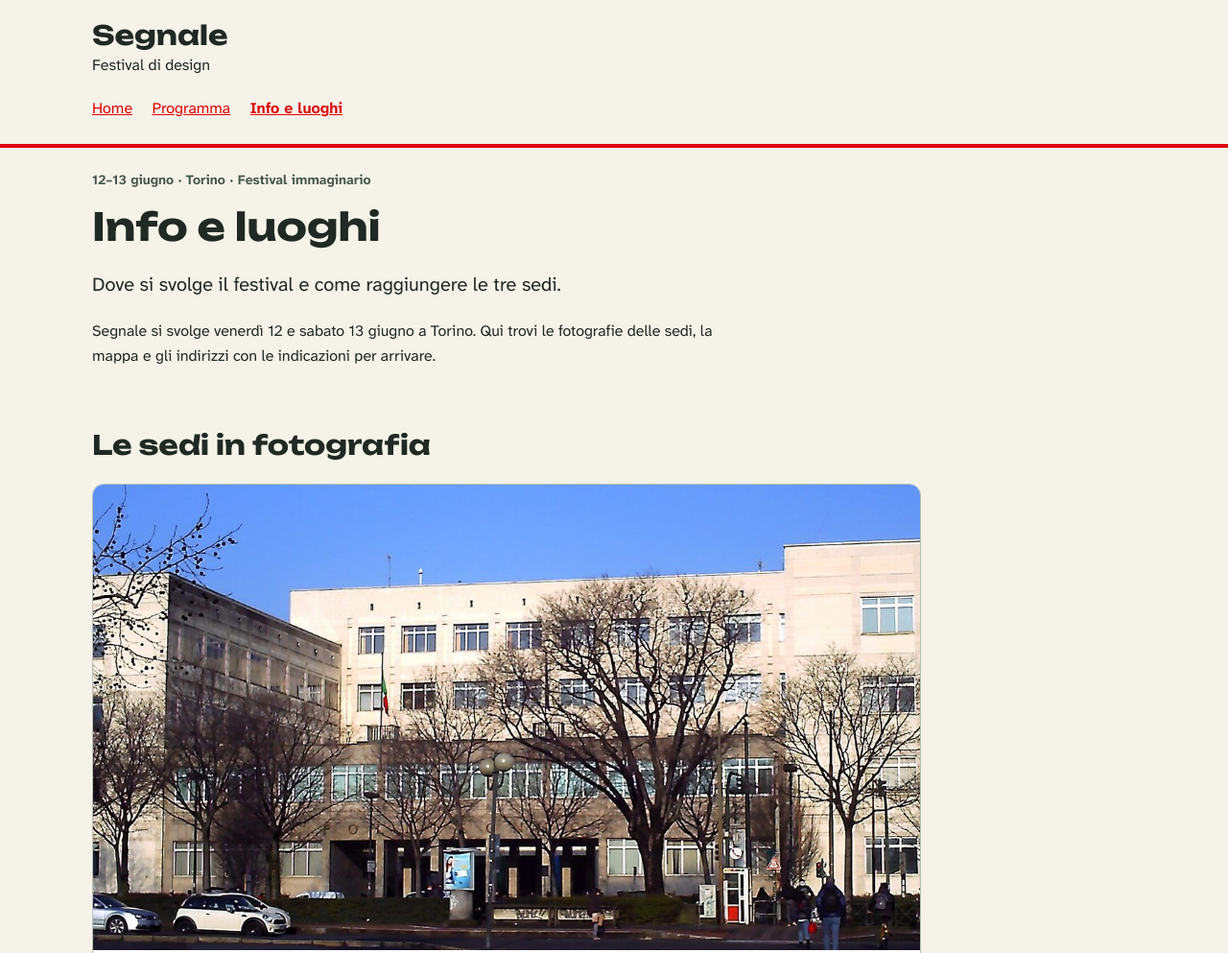
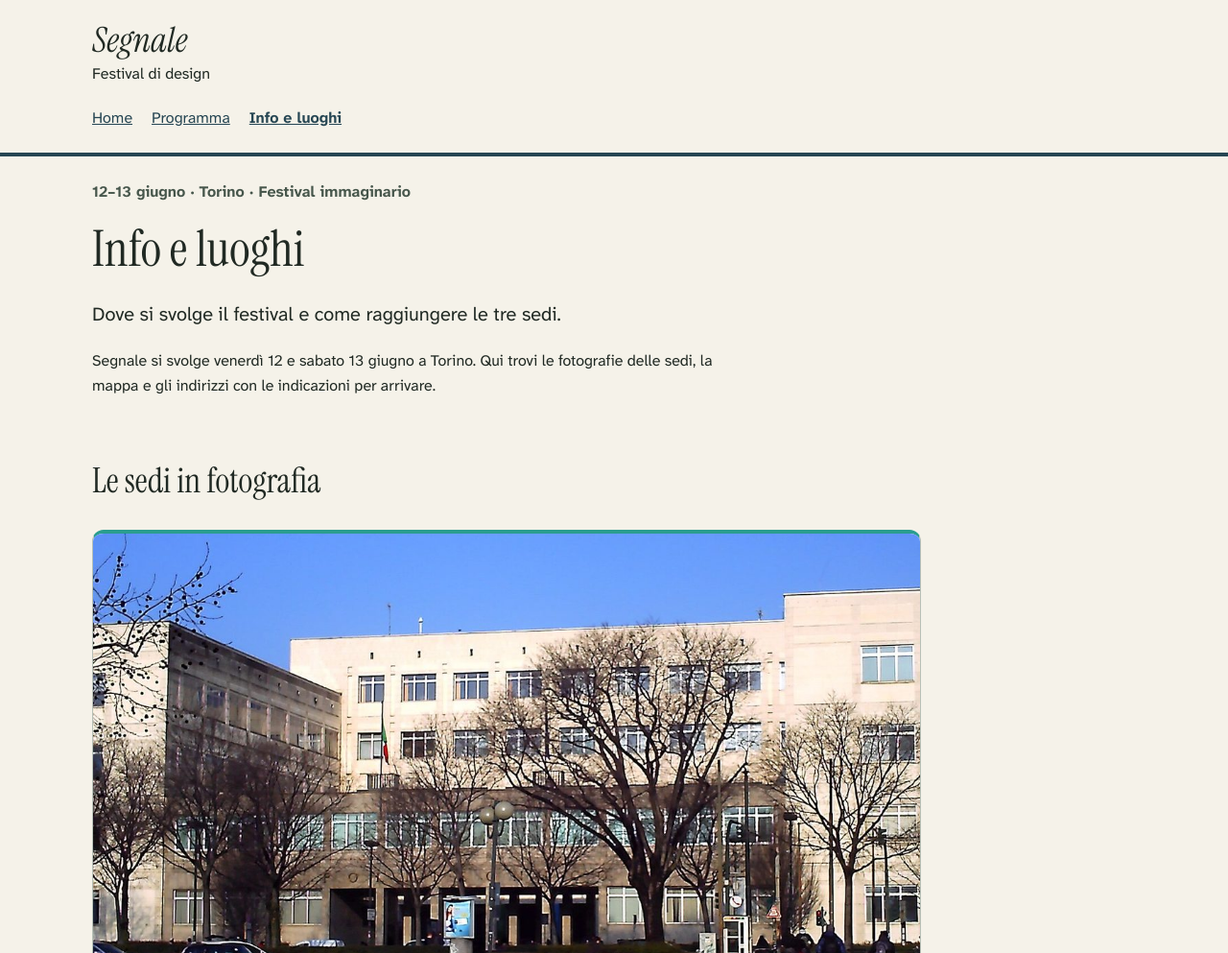
Before and after one commit to dariotty/festival-segnale, a plain HTML site: page info.html in a window 1280 px wide. Shown: the top 993 px of the page at 96% size. Drawn offline with nearby package versions, Linux system fonts and the light colour scheme.

Commit message:
v3. consegna 18-nov-2026
Co-Authored-By: Claude Opus 5.5 <noreply@anthropic.com>

```diff
--- a/info.html
+++ b/info.html
@@ -5,6 +5,9 @@
   <meta name="viewport" content="width=device-width, initial-scale=1">
   <title>Info e luoghi — Segnale</title>
   <link rel="stylesheet" href="https://cdn.jsdelivr.net/npm/swiper@14.4.0/swiper-bundle.min.css" integrity="sha384-2TOnuAisFGpj1hSAfsLnuarX0KvbOPIYqLdA3cb1a/lsolS0o2erpWGurIfnVN1I" crossorigin="anonymous">
+  <link rel="preconnect" href="https://fonts.googleapis.com">
+  <link rel="preconnect" href="https://fonts.gstatic.com" crossorigin>
+  <link href="https://fonts.googleapis.com/css2?family=Instrument+Serif:ital@0;1&display=swap" rel="stylesheet">
   <link rel="stylesheet" href="style.css">
 </head>
 <body>
--- a/style.css
+++ b/style.css
@@ -1,7 +1,9 @@
 /* Stile iniziale: tipografia, colori e variabili CSS sono già predisposti.
    Lavoreremo su collegamenti, CSS condiviso e disposizione delle schede. */
 
-/* Caratteri ospitati nella cartella del sito (nessun servizio esterno). */
+/* Carattere del testo ospitato nella cartella del sito.
+   Il carattere dei titoli (Instrument Serif) arriva da Google Fonts:
+   il collegamento è nell'head di ogni pagina. */
 @font-face {
   font-family: "Atkinson Hyperlegible Next";
   src: url("assets/fonts/atkinson-hyperlegible-next.woff2") format("woff2");
@@ -10,26 +12,26 @@
   font-display: swap;
 }
 
-@font-face {
-  font-family: "Unbounded";
-  src: url("assets/fonts/unbounded-700.woff") format("woff");
-  font-weight: 700;
-  font-style: normal;
-  font-display: swap;
-}
-
 /* Scelte comuni: ogni regola usa var() per richiamarne il valore. */
 :root {
-  --colore-primario: #db0707;
-  --colore-primario-scuro: #990505;
+  --colore-primario: #264653;
+  --colore-primario-scuro: #1b3640;
+  /* Solo per elementi grafici: con il testo il contrasto non basta. */
+  --colore-secondario: #2a9d8f;
   --colore-sfondo: #f5f2e9;
   --colore-testo: #202923;
   --font-testo: "Atkinson Hyperlegible Next", Arial, Helvetica, sans-serif;
-  --font-titoli: "Unbounded", "Arial Black", Arial, sans-serif;
+  --font-titoli: "Instrument Serif", Georgia, "Times New Roman", serif;
 }
 
 * {
   box-sizing: border-box;
+}
+
+/* Spazio per l'intestazione sticky: i salti interni e il focus
+   da tastiera non finiscono nascosti sotto il menu. */
+html {
+  scroll-padding-top: 11rem;
 }
 
 body {
@@ -61,16 +63,29 @@ a:focus-visible {
 }
 
 .site-header {
-  padding: 1.25rem 0;
+  position: sticky;
+  top: 0;
+  z-index: 10;
+  padding: 0.75rem 0;
   border-bottom: 4px solid var(--colore-primario);
+  background: var(--colore-sfondo);
+}
+
+/* Sotto 600 px: nome a sinistra, menu in colonna a destra. */
+.site-header .container {
+  display: flex;
+  justify-content: space-between;
+  align-items: flex-start;
+  gap: 1rem;
 }
 
 .brand {
   display: inline-block;
   color: var(--colore-testo);
   font-family: var(--font-titoli);
-  font-size: 1.75rem;
-  font-weight: bold;
+  font-size: 2.25rem;
+  font-style: italic;
+  font-weight: normal;
   line-height: 1.2;
   text-decoration: none;
 }
@@ -80,16 +95,18 @@ a:focus-visible {
   margin-top: 0.25rem;
   font-family: var(--font-testo);
   font-size: 1rem;
+  font-style: normal;
   font-weight: normal;
 }
 
 nav {
-  margin-top: 1rem;
+  display: flex;
+  flex-direction: column;
+  align-items: flex-end;
+  gap: 0.25rem;
 }
 
 nav a {
-  display: inline-block;
-  margin-right: 1rem;
   padding: 0.25rem 0;
 }
 
@@ -108,26 +125,31 @@ nav a[aria-current="page"] {
   font-weight: bold;
 }
 
+.eyebrow {
+  font-size: 1rem;
+}
+
 h1,
 h2,
 h3 {
   font-family: var(--font-titoli);
+  font-weight: normal;
   line-height: 1.2;
 }
 
 h1 {
   max-width: 18ch;
   margin: 0.75rem 0 1.25rem;
-  font-size: 2.5rem;
+  font-size: 3.25rem;
 }
 
 h2 {
-  font-size: 1.75rem;
+  font-size: 2.25rem;
 }
 
 h3 {
   margin: 0.5rem 0 0.75rem;
-  font-size: 1.375rem;
+  font-size: 1.75rem;
 }
 
 .lead {
@@ -185,6 +207,7 @@ h3 {
   margin-bottom: 0;
   overflow: hidden;
   border: 1px solid #b7c0b7;
+  border-top: 4px solid var(--colore-secondario);
   border-radius: 0.75rem;
   background: #ffffff;
 }
@@ -220,6 +243,7 @@ h3 {
 
 .galleria-luoghi {
   border: 1px solid #b7c0b7;
+  border-top: 4px solid var(--colore-secondario);
   border-radius: 0.75rem;
   background: #ffffff;
 }
@@ -301,6 +325,7 @@ h3 {
 
 .skip-link {
   position: absolute;
+  z-index: 20;
   top: -6rem;
   left: 1rem;
   padding: 0.75rem 1rem;
@@ -319,6 +344,22 @@ h3 {
 }
 
 @media (min-width: 600px) {
+  .site-header {
+    padding: 1.25rem 0;
+  }
+
+  .site-header .container {
+    display: block;
+  }
+
+  nav {
+    flex-direction: row;
+    flex-wrap: wrap;
+    align-items: flex-start;
+    gap: 0.5rem 1.25rem;
+    margin-top: 1rem;
+  }
+
   .event-grid {
     grid-template-columns: repeat(2, minmax(0, 1fr));
   }
```
Also changed, not shown: index.html (+3 -0 lines), programma.html (+3 -0 lines), 1 other file.
